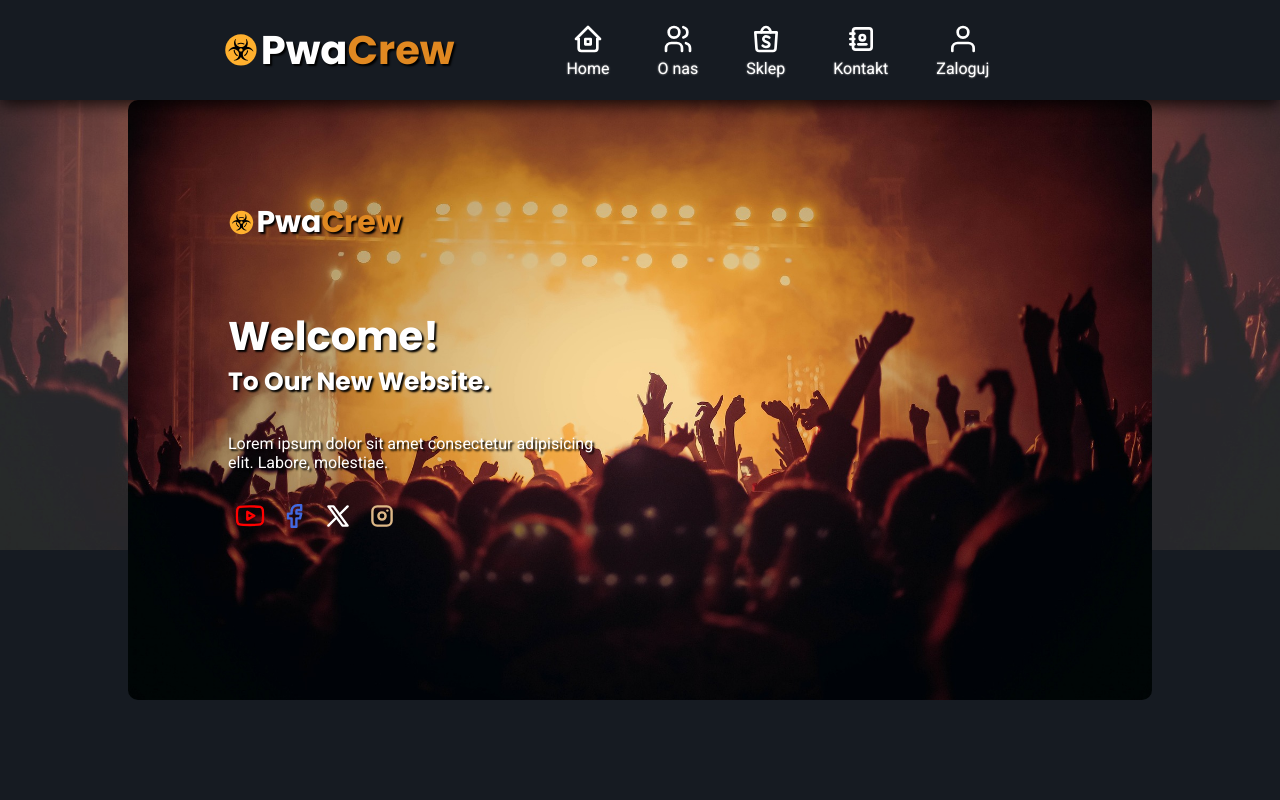
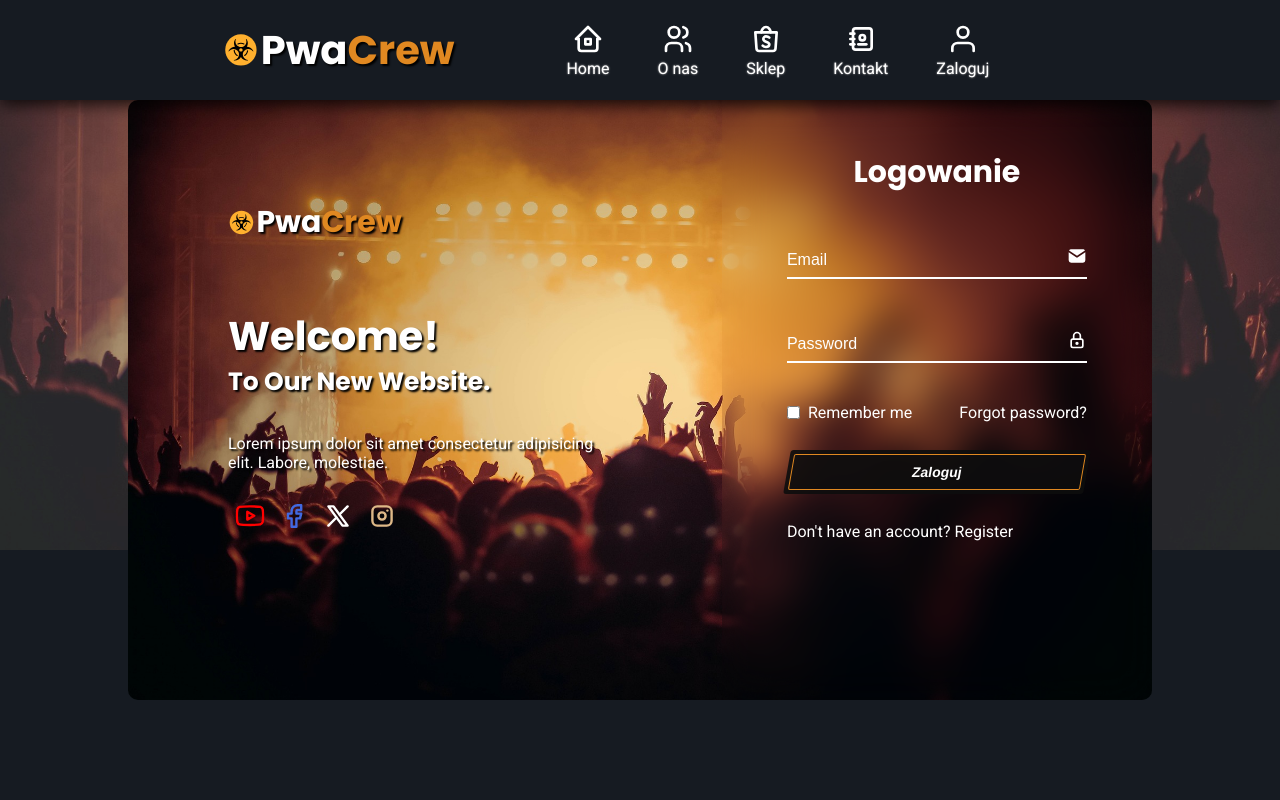
Before and after one commit to hadamalush/pwa-crew-site, a Next.js app: page /registration in a window 1280 px wide. Shown: the top 800 px of the page. Built offline with nearby package versions, Linux system fonts and the light colour scheme.

Commit message:
Added registration form

```diff
--- a/src/components/Footer/Footer.jsx
+++ b/src/components/Footer/Footer.jsx
@@ -12,15 +12,15 @@ const Footer = props => {
 		<footer className={styles.footer}>
 			<h3>Dołącz do nas!</h3>
 			<form className={styles.newsletter}>
-				<label htmlFor='email'>
+				<label htmlFor='email-newsletter'>
 					Dołącz do naszego newslettera, aby być na bieżąco z naszymi koncertami
 					i wydarzeniami hip-hopowymi!
 				</label>
 				<WrapperInput>
 					<Input
 						type='text'
-						name='email'
-						id='email'
+						name='email-newsletter'
+						id='email-newsletter'
 						placeholder='Podaj adres email'
 					/>
 					<IconRender variant='email' />
--- a/src/components/Icons/IconRender.jsx
+++ b/src/components/Icons/IconRender.jsx
@@ -57,6 +57,8 @@ const IconRender = props => {
 				return icons.facebook;
 			case "instagram":
 				return icons.instagram;
+			case "lock":
+				return icons.lock;
 			default:
 				return null;
 		}
--- a/src/components/Icons/IconsBase.jsx
+++ b/src/components/Icons/IconsBase.jsx
@@ -319,8 +319,6 @@ export function IconsBase() {
 			<svg
 				xmlns='http://www.w3.org/2000/svg'
 				className='icon icon-tabler icon-tabler-brand-x'
-				width='24'
-				height='24'
 				viewBox='0 0 24 24'
 				strokeWidth='2'
 				stroke='currentColor'
@@ -336,8 +334,6 @@ export function IconsBase() {
 			<svg
 				xmlns='http://www.w3.org/2000/svg'
 				className='icon icon-tabler icon-tabler-brand-facebook'
-				width='24'
-				height='24'
 				viewBox='0 0 24 24'
 				strokeWidth='2'
 				stroke='currentColor'
@@ -352,8 +348,6 @@ export function IconsBase() {
 			<svg
 				xmlns='http://www.w3.org/2000/svg'
 				className='icon icon-tabler icon-tabler-brand-instagram'
-				width='24'
-				height='24'
 				viewBox='0 0 24 24'
 				strokeWidth='2'
 				stroke='currentColor'
@@ -366,6 +360,22 @@ export function IconsBase() {
 				<path d='M16.5 7.5l0 .01'></path>
 			</svg>
 		),
+		lock: (
+			<svg
+				xmlns='http://www.w3.org/2000/svg'
+				className='icon icon-tabler icon-tabler-lock'
+				viewBox='0 0 24 24'
+				strokeWidth='2'
+				stroke='currentColor'
+				fill='none'
+				strokeLinecap='round'
+				strokeLinejoin='round'>
+				<path stroke='none' d='M0 0h24v24H0z' fill='none'></path>
+				<path d='M5 13a2 2 0 0 1 2 -2h10a2 2 0 0 1 2 2v6a2 2 0 0 1 -2 2h-10a2 2 0 0 1 -2 -2v-6z'></path>
+				<path d='M11 16a1 1 0 1 0 2 0a1 1 0 0 0 -2 0'></path>
+				<path d='M8 11v-4a4 4 0 1 1 8 0v4'></path>
+			</svg>
+		),
 	};
 
 	return ALL_ICONS;
--- a/src/components/transitions/Forms/Registration/RegistrationForm.jsx
+++ b/src/components/transitions/Forms/Registration/RegistrationForm.jsx
@@ -1,6 +1,11 @@
 import styles from "../../../../styles/components/transitions/Forms/Registration/Registration.module.scss";
 import Logo2 from "../../Logo/Logo";
 import SocialMedia from "../../SocialMedia/SocialMedia";
+import Input from "../../Input/Input";
+import WrapperInput from "../../Wrappers/WrapperInput";
+import IconRender from "@/components/Icons/IconRender";
+import Link from "next/link";
+import ButtonMain from "../../Button/ButtonMain";
 
 const RegistrationForm = () => {
 	return (
@@ -22,7 +27,39 @@ const RegistrationForm = () => {
 			</div>
 
 			<div className={styles["logreg-box"]}>
-				<form>dasdasdssssssssss</form>
+				<form>
+					<h1>Logowanie</h1>
+					<WrapperInput className={styles["logreg-box__input-box"]}>
+						<Input
+							type='text'
+							name='email'
+							id='email'
+							placeholder='Email'
+							arialabel={"Email"}
+						/>
+						<IconRender variant='email' />
+					</WrapperInput>
+					<WrapperInput className={styles["logreg-box__input-box"]}>
+						<Input
+							type='password'
+							name='password'
+							id='password'
+							placeholder='Password'
+							arialabel={"Password"}
+						/>
+						<IconRender variant='lock' />
+					</WrapperInput>
+					<WrapperInput className={styles["logreg-box__remember-forgot"]}>
+						<input type='checkbox' />
+						<label>Remember me</label>
+						<Link href='/'> Forgot password?</Link>
+					</WrapperInput>
+					<ButtonMain variant={"btnSkewRight"}> Zaloguj </ButtonMain>
+
+					<p>
+						Don't have an account? <Link href='register'>Register</Link>
+					</p>
+				</form>
 			</div>
 		</div>
 	);
--- a/src/components/transitions/Input/Input.jsx
+++ b/src/components/transitions/Input/Input.jsx
@@ -1,4 +1,3 @@
-import IconRender from "@/components/Icons/IconRender";
 import styles from "../../../styles/components/transitions/Inputs/Input.module.scss";
 
 const Input = props => {
@@ -11,6 +10,7 @@ const Input = props => {
 			type={props.type}
 			name={props.name}
 			placeholder={props.placeholder}
+			aria-label={props.arialabel}
 		/>
 	);
 };
--- a/src/styles/components/transitions/Forms/Registration/Registration.module.scss
+++ b/src/styles/components/transitions/Forms/Registration/Registration.module.scss
@@ -2,9 +2,10 @@
 
 .container {
 	position: absolute;
+	display: flex;
 	left: 50%;
 	width: 80%;
-	height: 550px;
+	max-width: 120rem;
 	transform: translateX(-50%);
 	height: 60rem;
 	overflow: hidden;
@@ -46,3 +47,58 @@
 		width: 100%;
 	}
 }
+
+.container .logreg-box {
+	width: 42%;
+	backdrop-filter: blur(20px);
+	display: flex;
+	justify-content: center;
+
+	form {
+		margin: 0 auto;
+		padding: 5em 0;
+		width: 30rem;
+	}
+
+	h1 {
+		font-size: 3rem;
+		text-align: center;
+	}
+
+	&__input-box {
+		margin: 4em auto;
+		div {
+			position: absolute;
+			right: 0;
+			top: 50%;
+			transform: translateY(-50%);
+		}
+	}
+
+	&__input-box input {
+		width: 100%;
+		max-width: 35rem;
+		border-color: $primary-color;
+		&::placeholder {
+			color: $primary-color;
+		}
+	}
+
+	&__remember-forgot {
+		display: flex;
+
+		label {
+			margin-left: 0.5em;
+		}
+
+		a {
+			margin-left: auto;
+		}
+
+		font-size: 1.6rem;
+	}
+
+	button {
+		margin: 2em 0;
+	}
+}
--- a/src/styles/components/transitions/Inputs/Input.module.scss
+++ b/src/styles/components/transitions/Inputs/Input.module.scss
@@ -5,10 +5,11 @@
 	background-color: inherit;
 	border: 0;
 	border-bottom: 2px solid $secondary-color;
-	padding: 1em 0;
+	padding: 1em 0 0.5em;
 	max-width: 30rem;
 	outline: none;
 	color: $primary-color;
+	font-size: 1.6rem;
 
 	&__icon {
 		display: inline-block;
```
